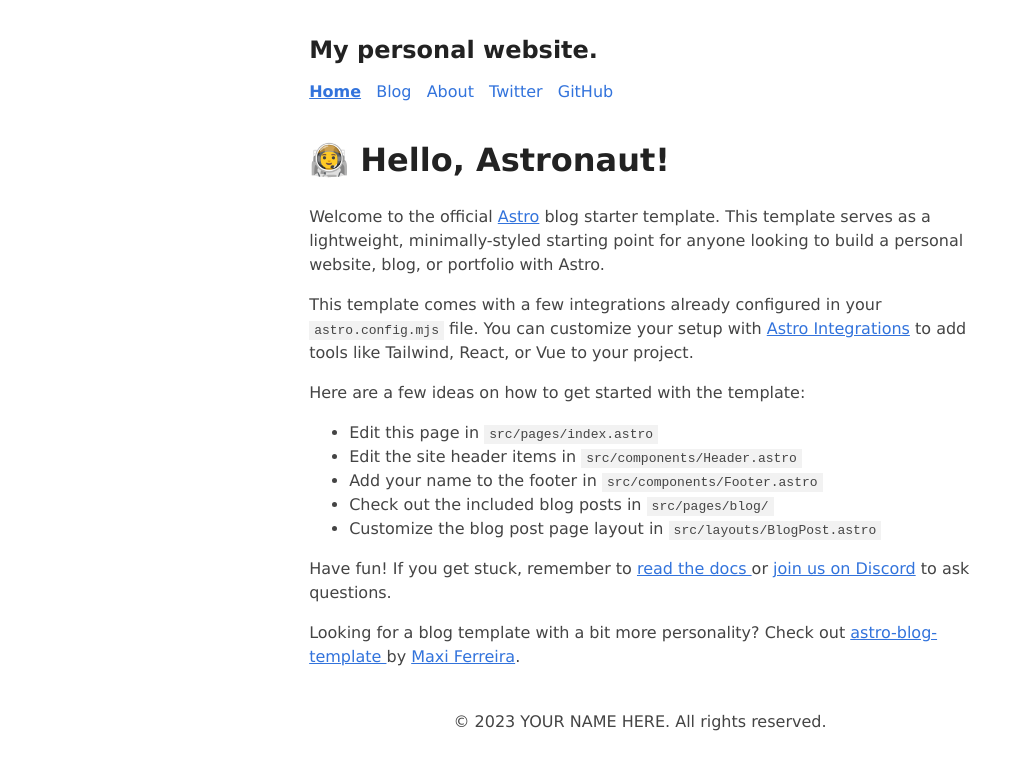
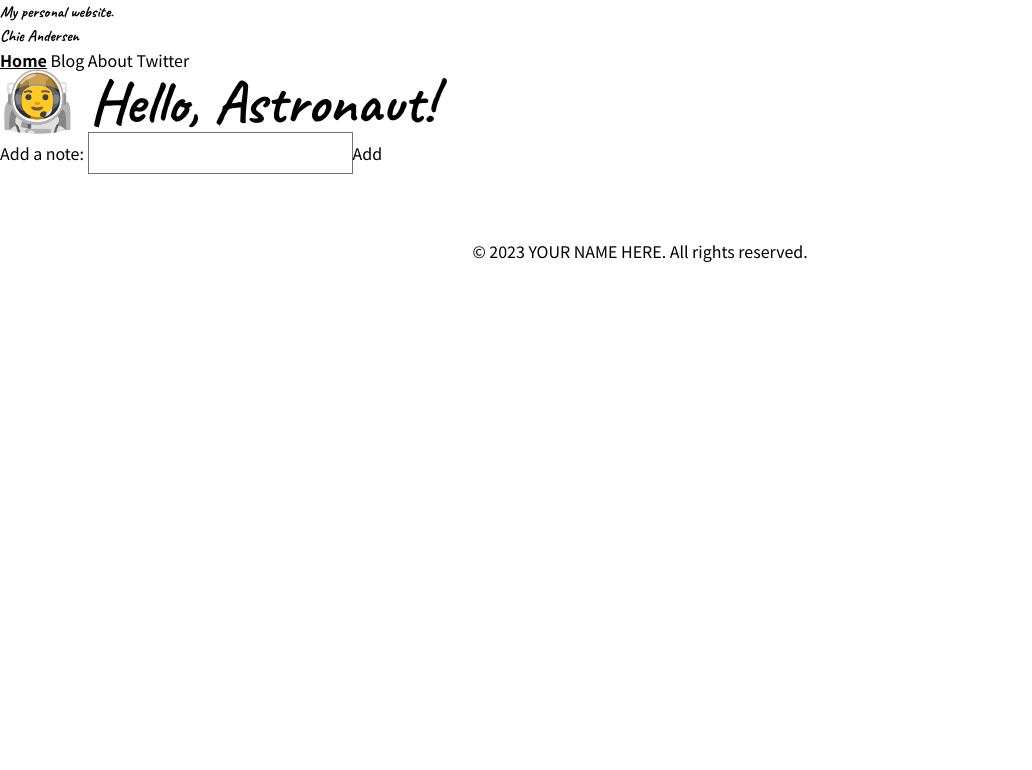
Before and after one commit to chieandersen/chie-portfolio-site, an Astro site: page / in a window 1280 px wide. Shown: the whole page, without its empty margins (0-1032 px from the left). Built offline with nearby package versions, Linux system fonts and the light colour scheme; Astro itself is replaced by a stand-in of ours.

Commit message:
[init] - setup: installing plugins

```diff
--- a/astro.config.mjs
+++ b/astro.config.mjs
@@ -1,12 +1,23 @@
-import { defineConfig } from 'astro/config';
-import mdx from '@astrojs/mdx';
-import sitemap from '@astrojs/sitemap';
+import { defineConfig } from "astro/config";
+import mdx from "@astrojs/mdx";
+import sitemap from "@astrojs/sitemap";
 
 // https://astro.build/config
 import react from "@astrojs/react";
 
 // https://astro.build/config
+import tailwind from "@astrojs/tailwind";
+
+// https://astro.build/config
+import image from "@astrojs/image";
+
+// https://astro.build/config
+
+// https://astro.build/config
 export default defineConfig({
-  site: 'https://example.com',
-  integrations: [mdx(), sitemap(), react()]
+  site: "https://example.com",
+  integrations: [mdx(), sitemap(), react(), tailwind(), image()],
+  markdown: {
+    syntaxHighlight: "prism"
+  }
 });
--- a/package.json
+++ b/package.json
@@ -11,10 +11,12 @@
     "astro": "astro"
   },
   "dependencies": {
+    "@astrojs/image": "^0.13.0",
     "@astrojs/mdx": "^0.15.1",
     "@astrojs/react": "^2.0.1",
     "@astrojs/rss": "^2.1.0",
     "@astrojs/sitemap": "^1.0.0",
+    "@astrojs/tailwind": "^3.0.0",
     "@nanostores/react": "^0.4.1",
     "@types/react": "^18.0.27",
     "@types/react-dom": "^18.0.10",
@@ -22,5 +24,8 @@
     "nanostores": "^0.7.1",
     "react": "^18.2.0",
     "react-dom": "^18.2.0"
+  },
+  "devDependencies": {
+    "tailwindcss": "^3.2.4"
   }
 }
--- a/src/components/Footer.astro
+++ b/src/components/Footer.astro
@@ -2,12 +2,12 @@
 const today = new Date();
 ---
 
-<footer>
-	&copy; {today.getFullYear()} YOUR NAME HERE. All rights reserved.
+<footer class="m-10">
+  &copy; {today.getFullYear()} YOUR NAME HERE. All rights reserved.
 </footer>
 <style>
-	footer {
-		padding: 25px;
-		text-align: center;
-	}
+  footer {
+    padding: 25px;
+    text-align: center;
+  }
 </style>
--- a/src/components/Header.astro
+++ b/src/components/Header.astro
@@ -1,25 +1,19 @@
 ---
-import HeaderLink from './HeaderLink.astro';
-import { SITE_TITLE } from '../consts';
+import HeaderLink from "./HeaderLink.astro";
+import { SITE_TITLE } from "../consts";
 ---
 
 <header>
   <h2>
     {SITE_TITLE}
   </h2>
-	<nav>
+  <nav class="">
+    <h1>Chie Andersen</h1>
     <HeaderLink href="/">Home</HeaderLink>
     <HeaderLink href="/blog">Blog</HeaderLink>
     <HeaderLink href="/about">About</HeaderLink>
-		<HeaderLink href="https://twitter.com/astrodotbuild" target="_blank">Twitter</HeaderLink>
-		<HeaderLink href="https://github.com/withastro/astro" target="_blank">GitHub</HeaderLink>
+    <HeaderLink href="https://twitter.com/astrodotbuild" target="_blank">
+      Twitter
+    </HeaderLink>
   </nav>
 </header>
-<style>
-	header {
-		margin: 0em 0 2em;
-	}
-	h2 {
-		margin: 0.5em 0;
-	}
-</style>
--- /dev/null
+++ b/src/components/NotesAddButton.jsx
@@ -0,0 +1,27 @@
+import { useState } from "react";
+import { useStore } from "@nanostores/react";
+import { addNote, notes } from "../noteStore";
+
+export default function NoteAdder() {
+  const [userNote, setUserNote] = useState("");
+  const $notes = useStore(notes);
+
+  return (
+    <>
+      <label htmlFor="note">Add a note: </label>
+      <input
+        type="text"
+        name="note"
+        id="note"
+        onChange={(e) => setUserNote(e.target.value)}
+      />
+      <button onClick={() => addNote(userNote)}>Add</button>
+
+      <ul>
+        {$notes.map((note, index) => (
+          <li key={index}>{note}</li>
+        ))}
+      </ul>
+    </>
+  );
+}
--- /dev/null
+++ b/src/noteStore.js
@@ -0,0 +1,13 @@
+import { atom } from "nanostores";
+
+//stoms can store strings, numbers, arrays
+export const notes = atom([]);
+
+// creating sting[] for notes
+// expects a note, call note.set,
+// give it a new array, descructure the previous array by calling get,
+// and add the `note` argument to the new array
+export function addNote(note) {
+  notes.set([...notes.get(), note]);
+  console.log("note: ", notes.get());
+}
--- a/src/pages/index.astro
+++ b/src/pages/index.astro
@@ -1,8 +1,9 @@
 ---
-import BaseHead from '../components/BaseHead.astro';
-import Header from '../components/Header.astro';
-import Footer from '../components/Footer.astro';
-import { SITE_TITLE, SITE_DESCRIPTION } from '../consts';
+import BaseHead from "../components/BaseHead.astro";
+import Header from "../components/Header.astro";
+import Footer from "../components/Footer.astro";
+import { SITE_TITLE, SITE_DESCRIPTION } from "../consts";
+import NoteAdder from "../components/NotesAddButton";
 ---
 
 <!DOCTYPE html>
@@ -12,38 +13,9 @@ import { SITE_TITLE, SITE_DESCRIPTION } from '../consts';
   </head>
   <body>
     <Header title={SITE_TITLE} />
-		<main>
-			<h1>🧑‍🚀 Hello, Astronaut!</h1>
-			<p>
-				Welcome to the official <a href="https://astro.build/">Astro</a> blog starter template. This
-				template serves as a lightweight, minimally-styled starting point for anyone looking to build
-				a personal website, blog, or portfolio with Astro.
-			</p>
-			<p>
-				This template comes with a few integrations already configured in your
-				<code>astro.config.mjs</code> file. You can customize your setup with
-				<a href="https://astro.build/integrations">Astro Integrations</a> to add tools like Tailwind,
-				React, or Vue to your project.
-			</p>
-			<p>Here are a few ideas on how to get started with the template:</p>
-			<ul>
-				<li>Edit this page in <code>src/pages/index.astro</code></li>
-				<li>Edit the site header items in <code>src/components/Header.astro</code></li>
-				<li>Add your name to the footer in <code>src/components/Footer.astro</code></li>
-				<li>Check out the included blog posts in <code>src/pages/blog/</code></li>
-				<li>Customize the blog post page layout in <code>src/layouts/BlogPost.astro</code></li>
-			</ul>
-			<p>
-				Have fun! If you get stuck, remember to <a href="https://docs.astro.build/"
-					>read the docs
-				</a> or <a href="https://astro.build/chat">join us on Discord</a> to ask questions.
-			</p>
-			<p>
-				Looking for a blog template with a bit more personality? Check out <a
-					href="https://github.com/Charca/astro-blog-template"
-					>astro-blog-template
-				</a> by <a href="https://twitter.com/Charca">Maxi Ferreira</a>.
-			</p>
+    <main class="">
+      <h1 class="font-caveat text-6xl">🧑‍🚀 Hello, Astronaut!</h1>
+      <NoteAdder client:load />
     </main>
     <Footer />
   </body>
--- a/src/styles/global.css
+++ b/src/styles/global.css
@@ -1,9 +1,28 @@
-/*
-  The CSS in this style tag is based off of Bear Blog's default CSS.
-  https://github.com/HermanMartinus/bearblog/blob/297026a877bc2ab2b3bdfbd6b9f7961c350917dd/templates/styles/blog/default.css
-  License MIT: https://github.com/HermanMartinus/bearblog/blob/master/LICENSE.md
- */
+@import url("https://fonts.googleapis.com/css2?family=Caveat:wght@400;500;600;700&display=swap");
+@import url("https://fonts.googleapis.com/css2?family=Noto+Sans+JP:wght@100...900&display=swap");
+
+h1,
+h2,
+h3,
+h4,
+h5,
+h6 {
+  font-family: "Caveat", BlinkMacSystemFont, "Segoe UI", "Helvetica Neue",
+    sans-serif, "Apple Color Emoji", "Segoe UI Emoji", "Segoe UI Symbol";
+  font-weight: 700;
+  -webkit-font-smoothing: antialiased;
+  text-rendering: optimizeLegibility;
+  overflow-wrap: break-word;
+}
+
 body {
+  font-family: "Noto Sans JP", BlinkMacSystemFont, "Segoe UI", "Helvetica Neue",
+    sans-serif, "Apple Color Emoji", "Segoe UI Emoji", "Segoe UI Symbol";
+  -webkit-font-smoothing: antialiased;
+  text-rendering: optimizeLegibility;
+  overflow-wrap: break-word;
+}
+/* body {
 	font-family: Verdana, sans-serif;
 	margin: auto;
 	padding: 20px;
@@ -64,4 +83,4 @@ blockquote {
 	padding: 2px 0px 2px 20px;
 	margin: 0px;
 	font-style: italic;
-}
+} */
--- /dev/null
+++ b/tailwind.config.cjs
@@ -0,0 +1,77 @@
+/** @type {import('tailwindcss').Config} */
+module.exports = {
+  content: ["./src/**/*.{astro,html,js,jsx,md,mdx,svelte,ts,tsx,vue}"],
+  theme: {
+    extend: {
+      fontFamily: {
+        caveat: ["'Caveat'", "sans-serif"],
+        notosansJP: ["'Noto Sans JP'", "sans-serif"],
+      },
+      colors: {
+        neutral: {
+          DEFAULT: "#343535",
+          50: "#f6f7f7",
+          100: "#e3e4e4",
+          200: "#c7c8c8",
+          300: "#a3a5a5",
+          400: "#7f8281",
+          500: "#656767",
+          600: "#505151",
+          700: "#424343",
+          800: "#343535",
+          900: "#303131",
+        },
+        "brand-blue": {
+          DEFAULT: "#4fb1c1",
+          50: "#f0fafb",
+          100: "#d9f1f4",
+          200: "#b8e4e9",
+          300: "#87cfd9",
+          400: "#4fb1c1",
+          500: "#3395a7",
+          600: "#2d798d",
+          700: "#2a6474",
+          800: "#2a5360",
+          900: "#274652",
+        },
+        jade: {
+          DEFAULT: "#5f9ea2",
+          50: "#f4f9f9",
+          100: "#daeded",
+          200: "#b5dada",
+          300: "#88bfc0",
+          400: "#5f9ea2",
+          500: "#458186",
+          600: "#36656b",
+          700: "#2e5257",
+          800: "#284347",
+          900: "#25393c",
+        },
+        current: "currentColor",
+        brown: "#604643",
+        lightpink: "#FAE7E0",
+        offwhite: "#FFF8EF",
+        green: "#7F8A81",
+        transparent: "transparent",
+      },
+      typography: {
+        DEFAULT: {
+          css: {
+            mark: {
+              backgroundColor: "#343535",
+              color: "#f6f7f75",
+            },
+            pre: {
+              backgroundColor: "#343535",
+            },
+          },
+        },
+      },
+    },
+  },
+  plugins: [
+    require("@tailwindcss/forms"),
+    require("tailwind-scrollbar"),
+    require("@tailwindcss/typography"),
+  ],
+};
```
Also changed, not shown: 2 other files. Lines whose indentation alone changed are shown as unchanged.
